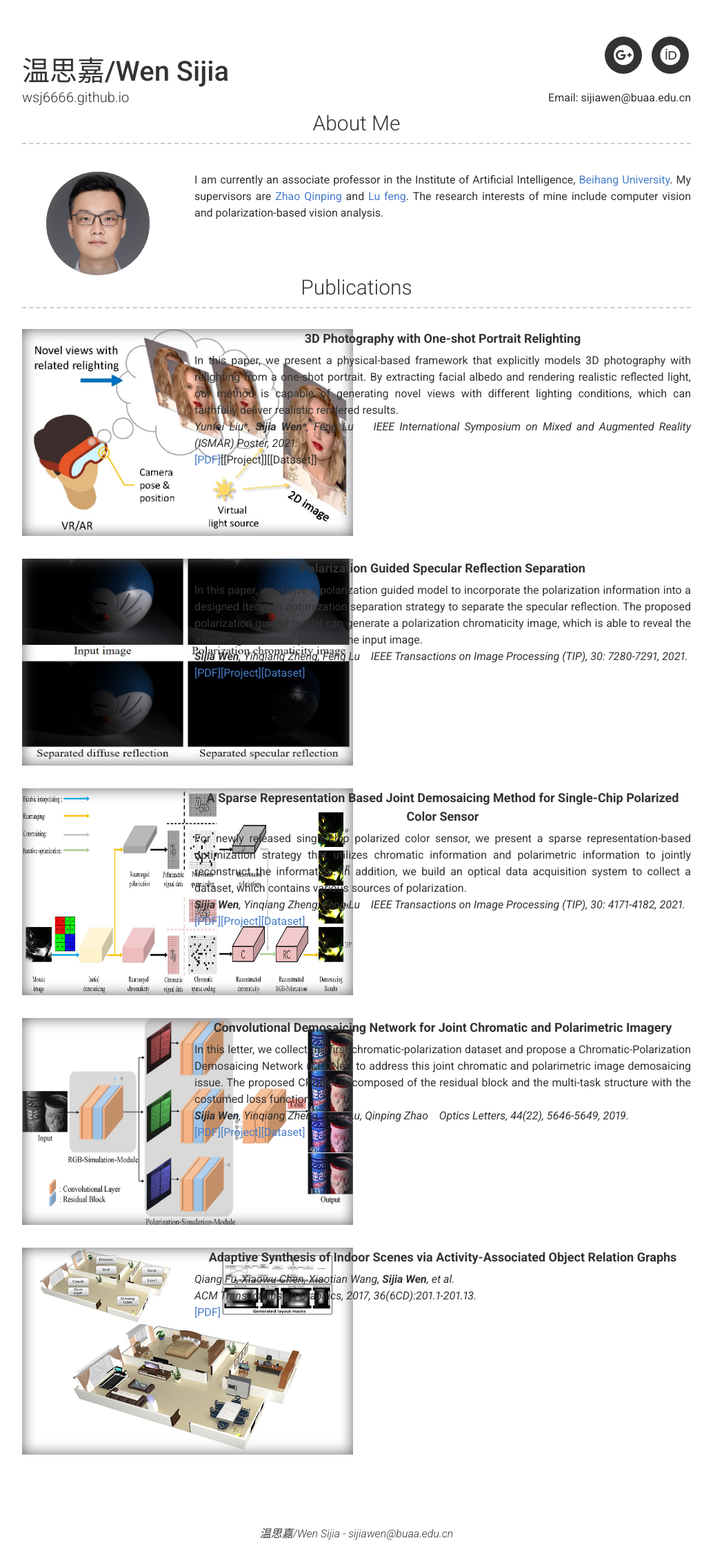
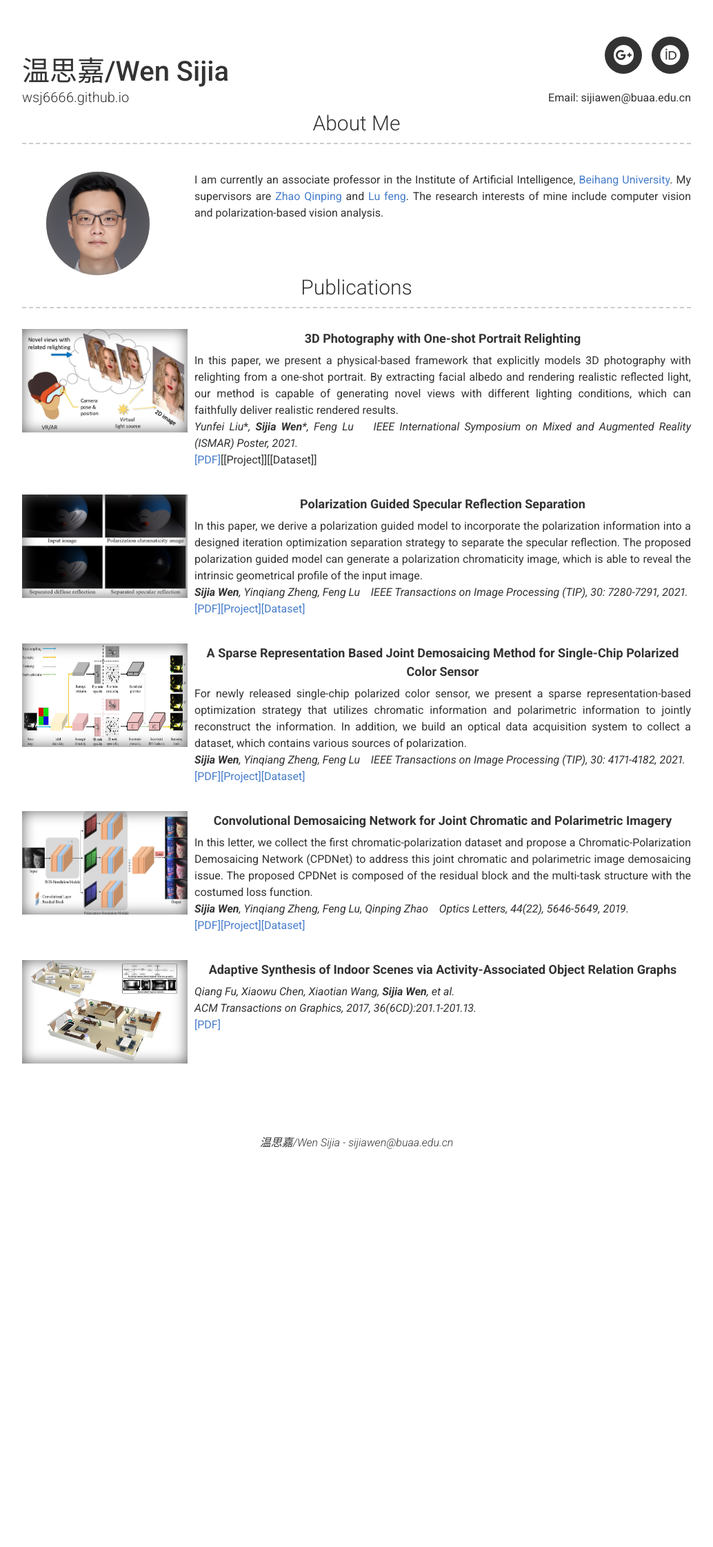
Before and after one commit to wsj6666/wsj6666.github.io, a Jekyll site: the page built from index.md, in a window 1280 px wide. Shown: the whole page at 69% size, without its empty margins (123-1157 px from the left). Built offline with Jekyll 4.4.1, drawn with Linux system fonts in a browser that asks for light colours; nearby versions of some CDN libraries; after the commit the page ends 1676 px from its top, so only the background shows below that.

Commit message:
Update modern-resume-theme.scss

```diff
--- a/_sass/modern-resume-theme.scss
+++ b/_sass/modern-resume-theme.scss
@@ -42,8 +42,8 @@
 }
 
 .normal-img {
-  width: 480px;
-  height: 300px;
+  width: 240px;
+  height: 150px;
   margin: 0 auto;
   display: block;
   background-size: 100% 100%;
```
